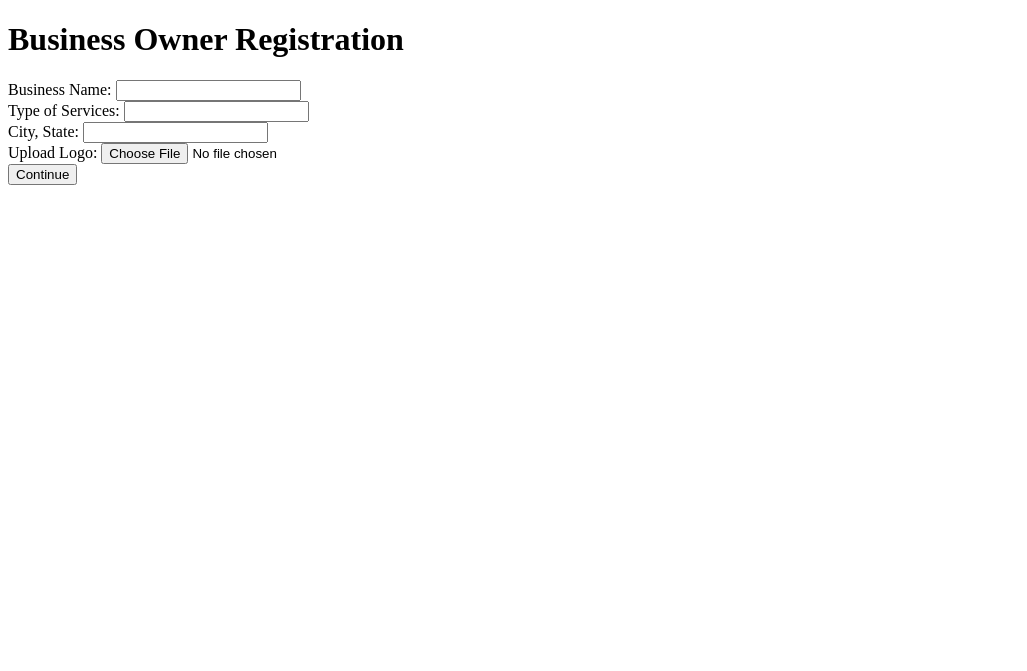
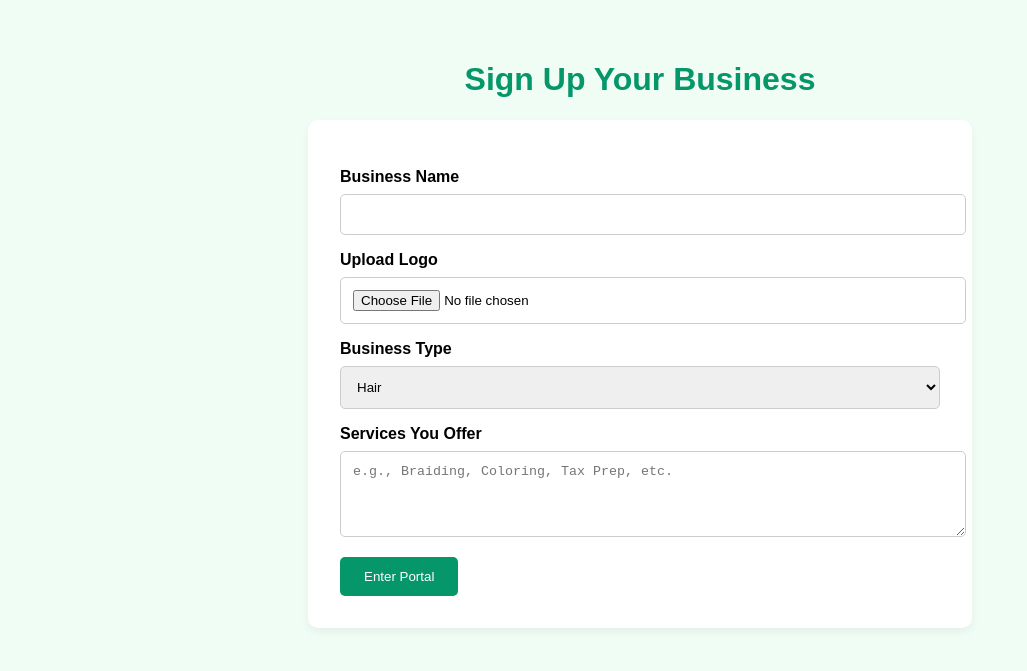
Before and after one commit to bhendricks11/Blackservicespot, a plain HTML site: page signup.html in a window 1280 px wide. Shown: the whole page, without its empty margins (0-1027 px from the left). Drawn offline with Linux system fonts and the light colour scheme.

Commit message:
Update signup.html

```diff
--- a/signup.html
+++ b/signup.html
@@ -1,14 +1,38 @@
+
 <!DOCTYPE html>
-<html>
-<head><title>Sign Up - Black Service Spot</title></head>
+
+<html lang="en">
+<head>
+<meta charset="utf-8"/>
+<meta content="width=device-width, initial-scale=1.0" name="viewport"/>
+<title>Business Owner Sign-Up</title>
+<style>
+    body { font-family: sans-serif; background: #f0fdf4; padding: 2rem; }
+    form { background: white; padding: 2rem; border-radius: 10px; max-width: 600px; margin: auto; box-shadow: 0 4px 8px rgba(0,0,0,0.05); }
+    h1 { text-align: center; color: #059669; }
+    label { font-weight: bold; display: block; margin-top: 1rem; }
+    input, select, textarea { width: 100%; padding: 0.75rem; margin-top: 0.5rem; border: 1px solid #ccc; border-radius: 5px; }
+    button { background: #059669; color: white; padding: 0.75rem 1.5rem; border: none; border-radius: 5px; margin-top: 1rem; cursor: pointer; }
+    button:hover { background: #047857; }
+  </style>
+</head>
 <body>
-  <h1>Business Owner Registration</h1>
-  <form action="dashboard.html">
-    <label>Business Name: <input type="text" name="name" required></label><br>
-    <label>Type of Services: <input type="text" name="services" required></label><br>
-    <label>City, State: <input type="text" name="location" required></label><br>
-    <label>Upload Logo: <input type="file" name="logo" accept="image/*"></label><br>
-    <button type="submit">Continue</button>
-  </form>
+<h1>Sign Up Your Business</h1>
+<form action="dashboard.html" method="get">
+<label for="bizname">Business Name</label>
+<input id="bizname" name="bizname" required="" type="text"/>
+<label for="logo">Upload Logo</label>
+<input accept="image/*" id="logo" name="logo" type="file"/>
+<label for="type">Business Type</label>
+<select id="type" name="type">
+<option value="Hair">Hair</option>
+<option value="Finance">Finance</option>
+<option value="Auto">Auto Detailing</option>
+<option value="Other">Other</option>
+</select>
+<label for="services">Services You Offer</label>
+<textarea id="services" name="services" placeholder="e.g., Braiding, Coloring, Tax Prep, etc." rows="4"></textarea>
+<button type="submit">Enter Portal</button>
+</form>
 </body>
 </html>
```
